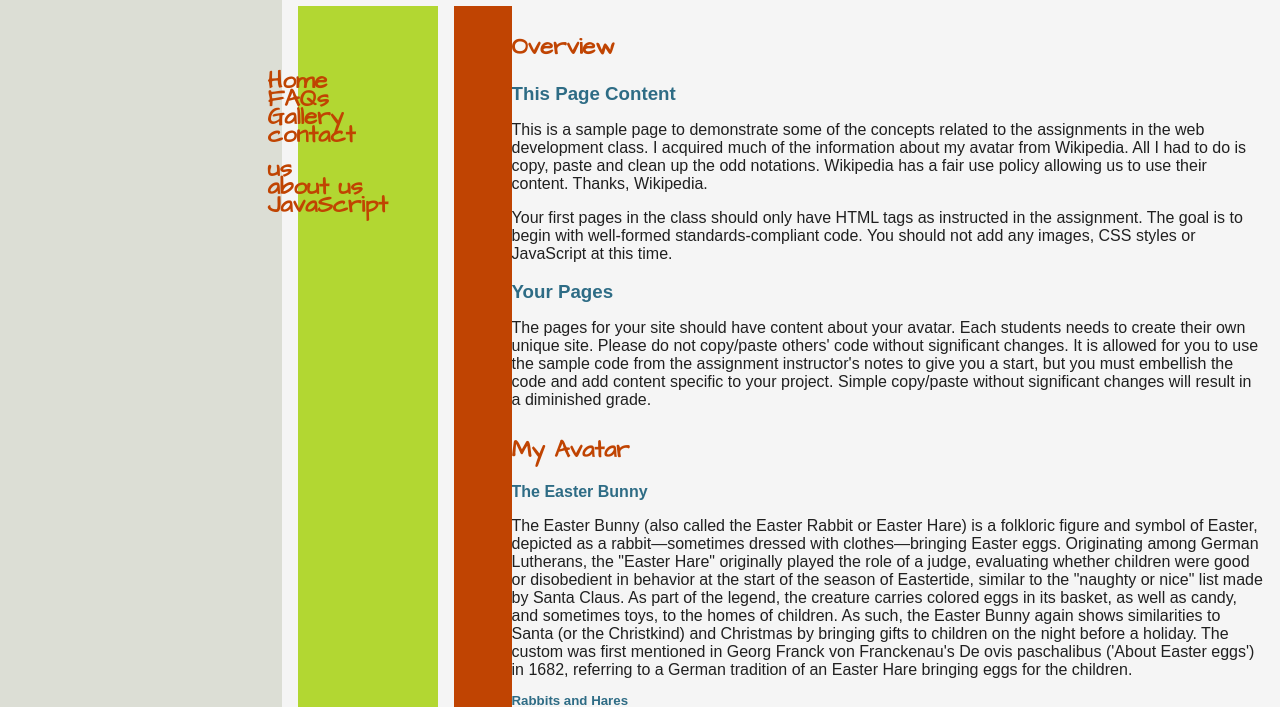
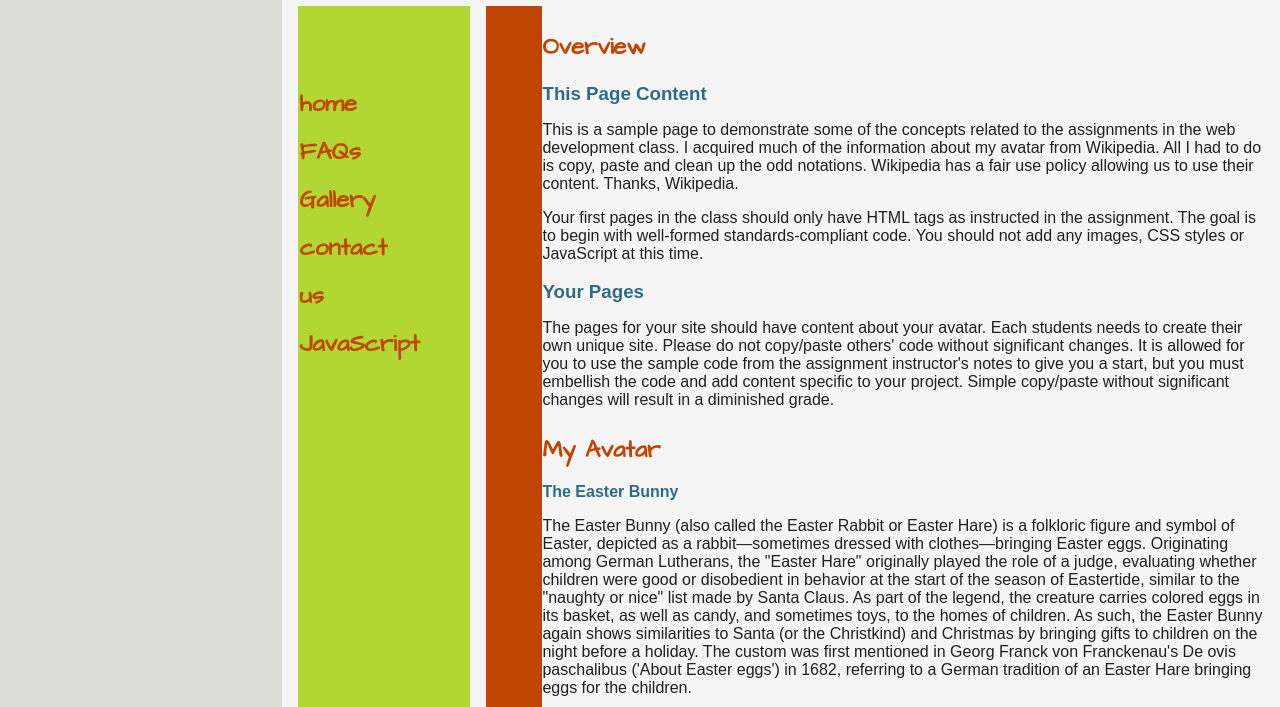
Before and after one commit to victorsynth/debugging-html-css, a plain HTML site: page index.html in a window 1280 px wide. Shown: the part 95-802 px from the top of the page. Drawn offline with Linux system fonts and the light colour scheme; files that its build step writes are made by us from their sources; a web font is replaced by a local one.

Commit message:
debugging

```diff
--- a/css/style.css
+++ b/css/style.css
@@ -9,6 +9,7 @@ body {
 	background-color: #dcded5;
 	padding: none;
 	margin-left: 0rem;
+	margin-right: 0rem;
 
 
 }
@@ -27,6 +28,7 @@ header {
 ul{
 	margin-left: -5rem;
 	margin-top: -1rem;
+
 }
 
 
@@ -118,8 +120,9 @@ p {
 }
 
 ol {
-	margin-left: 2em;
-	line-height: 1.5em;
+	margin-left: -2em;
+	line-height: 2em;
+	text-size-adjust: 1.5em;
 }
 
 .accent1 {
--- a/index.html
+++ b/index.html
@@ -24,16 +24,18 @@
         <aside class="sidebar">
           <h2>
 
-               <ul>Home</ul>
-                <ul>FAQs</ul>
-                <ul>Gallery</ul>
-                <ul>contact us</ul>
-                <ul>about us</ul>
-                <ul>JavaScript</ul>
+               <ol>
+                home
+                FAQs
+                Gallery
+                contact us
+                JavaScript
+               </ol>
 
           </h2>
         </aside>
       <aside class="accent1">
+
 
       </aside>
 
@@ -73,6 +75,7 @@
     <footer>
       <h2>My Avatar The Easter Bunny</h2>
       <p>Dallas College WebDev &copy; 2021</p>
+    </main>
     </footer>
     <script>
       function toggleMenu() {
```
